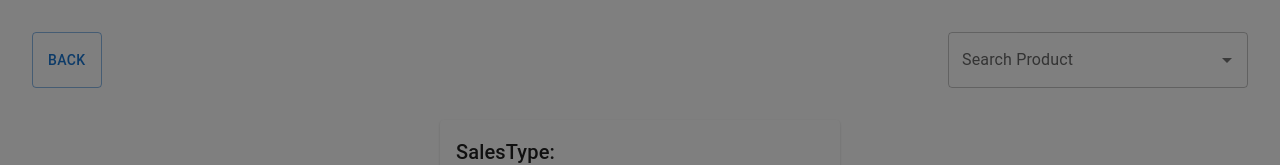
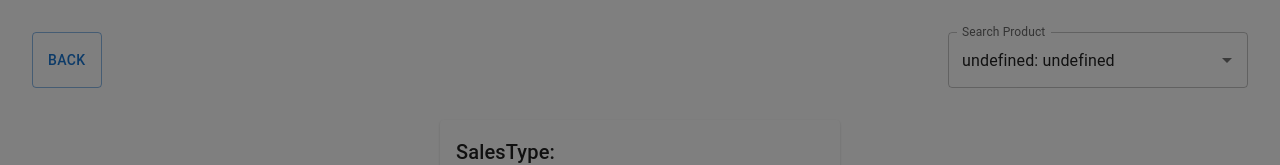
Before and after one commit to SammyMureithi/SanacheLpg, a React (Create React App) app: page /Sales in a window 1280 px wide. Shown: the top 165 px of the page. Built offline with nearby package versions, Linux system fonts and the light colour scheme.

Commit message:
SalesSearch Ui successfully

```diff
--- a/src/Pages/SalesPage.js
+++ b/src/Pages/SalesPage.js
@@ -75,11 +75,13 @@ function SalesPage() {
               <Autocomplete
                   variant="outlined"
                   id="controllable-states-demo"
+                  autoComplete="true"
                   options={products}
                   sx={{ width: 300 }}
                   renderInput={( params ) => <TextField {...params} label="Search Product"  variant='outlined'/>}
-                  getOptionLabel={( product ) => `${product.productName}: ${product.quantity}`}
-                  renderOption={( option ) => {
+                  getOptionLabel={( option ) => `${option.productName}: ${option.price}`}
+                  value={products}
+                  renderOption={(props, option) => {
                       return (
                           <Card key={option.productName}>
                               <CardContent className="searchProductSale">
```
